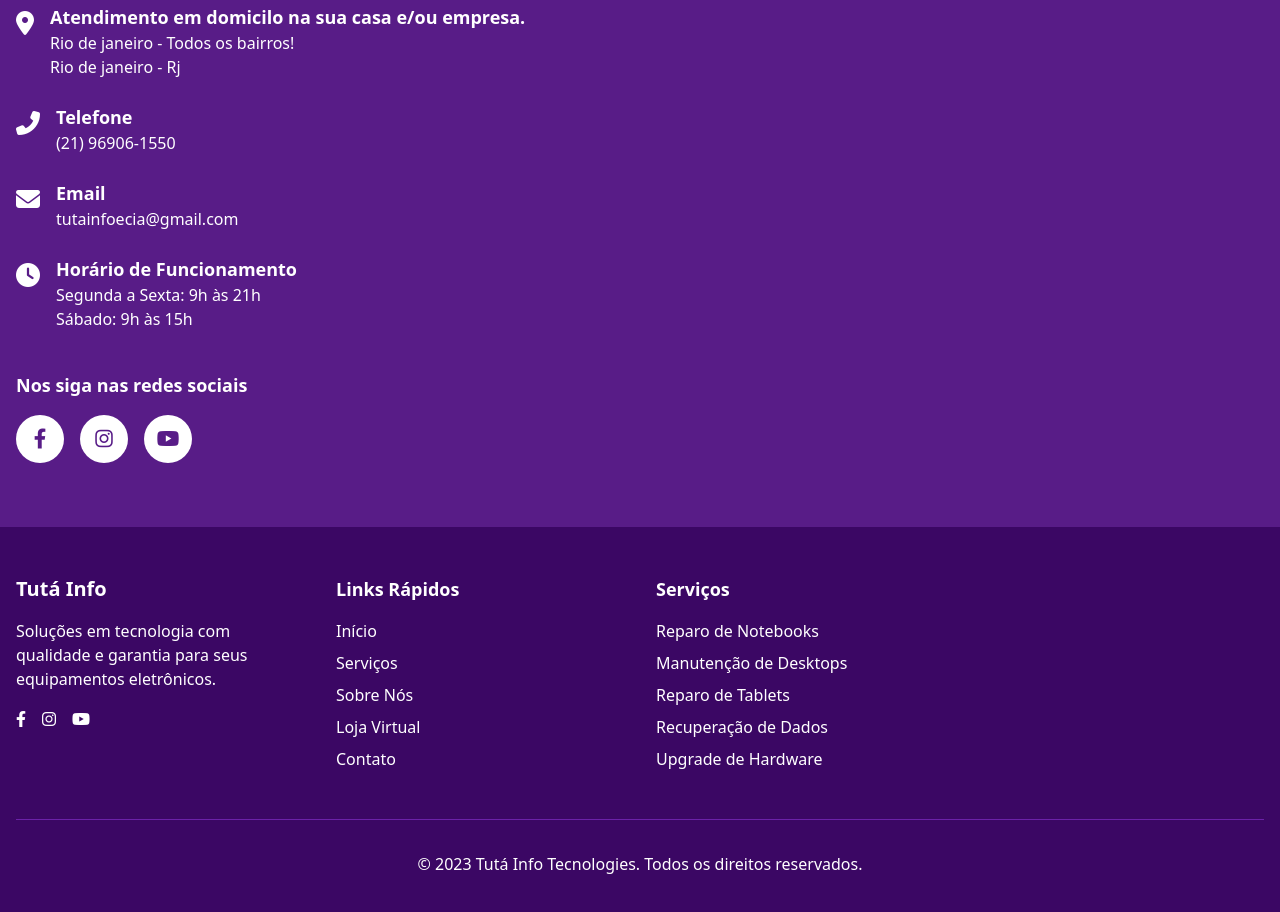
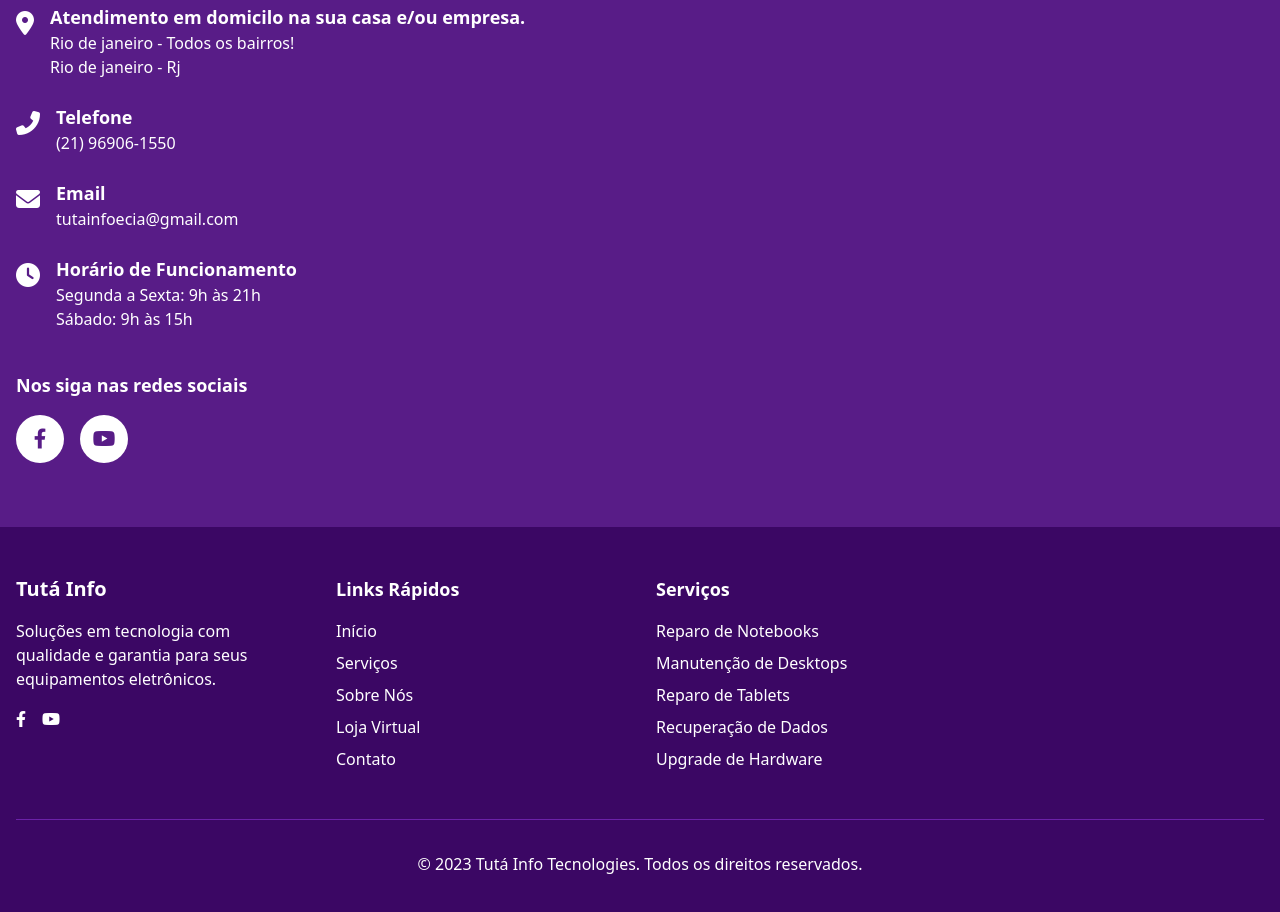
Before and after one commit to Tuta-Info-e-Cia/sitemod2, a plain HTML site: page index.html in a window 1280 px wide. Shown: the part 4783-5695 px from the top of the page. Drawn offline with nearby package versions, Linux system fonts and the light colour scheme.

Commit message:
Add files via upload

```diff
--- a/index.html
+++ b/index.html
@@ -497,10 +497,10 @@
                                 class="bg-white text-purple-900 w-12 h-12 rounded-full flex items-center justify-center hover:bg-purple-100 transition">
                                 <i class="fab fa-facebook-f text-xl"></i>
                             </a>
-                            <a href="https://www.instagram.com/tuta.info" target="_blank"
+                            <!--<a href="https://www.instagram.com/tuta.info" target="_blank"
                                 class="bg-white text-purple-900 w-12 h-12 rounded-full flex items-center justify-center hover:bg-purple-100 transition">
                                 <i class="fab fa-instagram text-xl"></i>
-                            </a>
+                            </a>-->
                             <a href="https://www.youtube.com/@tutainfo" target="_blank"
                                 class="bg-white text-purple-900 w-12 h-12 rounded-full flex items-center justify-center hover:bg-purple-100 transition">
                                 <i class="fab fa-youtube text-xl"></i>
@@ -526,10 +526,10 @@
                             class="text-white hover:text-purple-300 transition">
                             <i class="fab fa-facebook-f"></i>
                         </a>
-                        <a href="https://www.instagram.com/tuta.info" target="_blank"
+                        <!--<a href="https://www.instagram.com/tuta.info" target="_blank"
                             class="text-white hover:text-purple-300 transition">
                             <i class="fab fa-instagram"></i>
-                        </a>
+                        </a>-->
                         <a href="https://www.youtube.com/@tutainfo" target="_blank"
                             class="text-white hover:text-purple-300 transition">
                             <i class="fab fa-youtube"></i>
```
